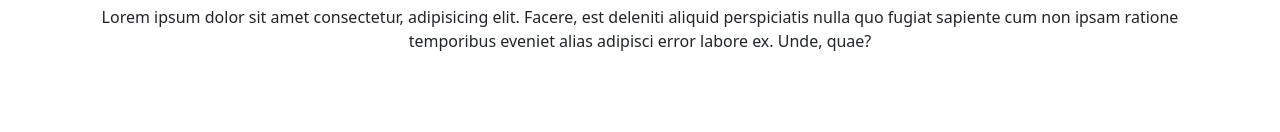
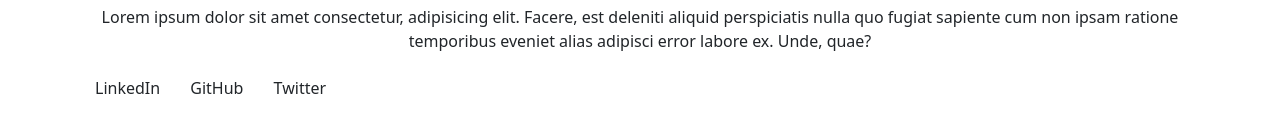
Before and after one commit to lokeshrajgadkar/portfolio-website-bootstrap, a plain HTML site: page public/index.html in a window 1280 px wide. Shown: the part 172-304 px from the top of the page. Drawn offline with nearby package versions, Linux system fonts and the light colour scheme.

Commit message:
added social media links

```diff
--- a/public/index.html
+++ b/public/index.html
@@ -17,6 +17,11 @@
         <h3>Lokesh Rajgadkar</h3>
         <p>Lorem ipsum dolor sit amet consectetur, adipisicing elit. Facere, est deleniti aliquid perspiciatis nulla quo fugiat sapiente cum non ipsam ratione temporibus eveniet alias adipisci error labore ex. Unde, quae?</p>
       </div>
+      <div>
+        <a class="btn btn-outlined-primary" href="#" role="button">LinkedIn</a>
+        <a class="btn btn-outlined-primary" href="#" role="button">GitHub</a>
+        <a class="btn btn-outlined-primary" href="#" role="button">Twitter</a>
+      </div>
     <!---row2-->
     <div class="row"></div>
 
```
